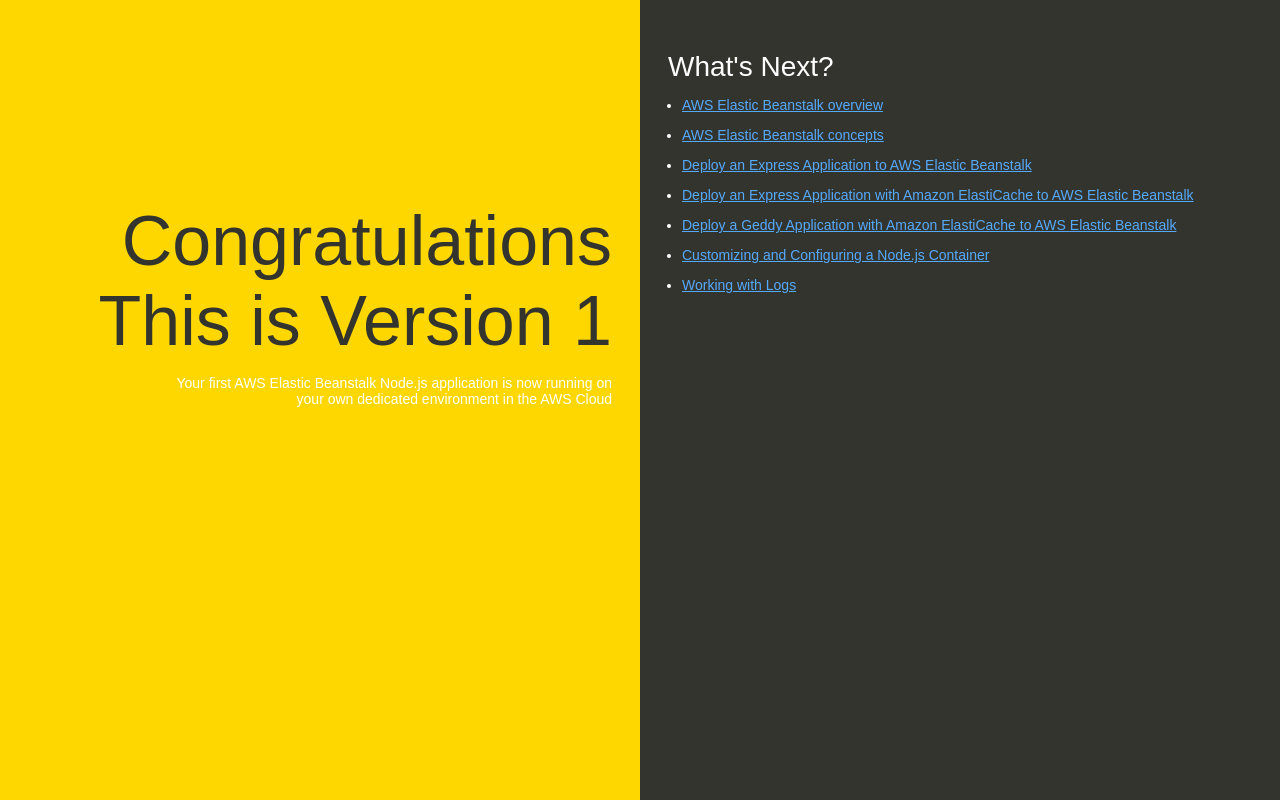
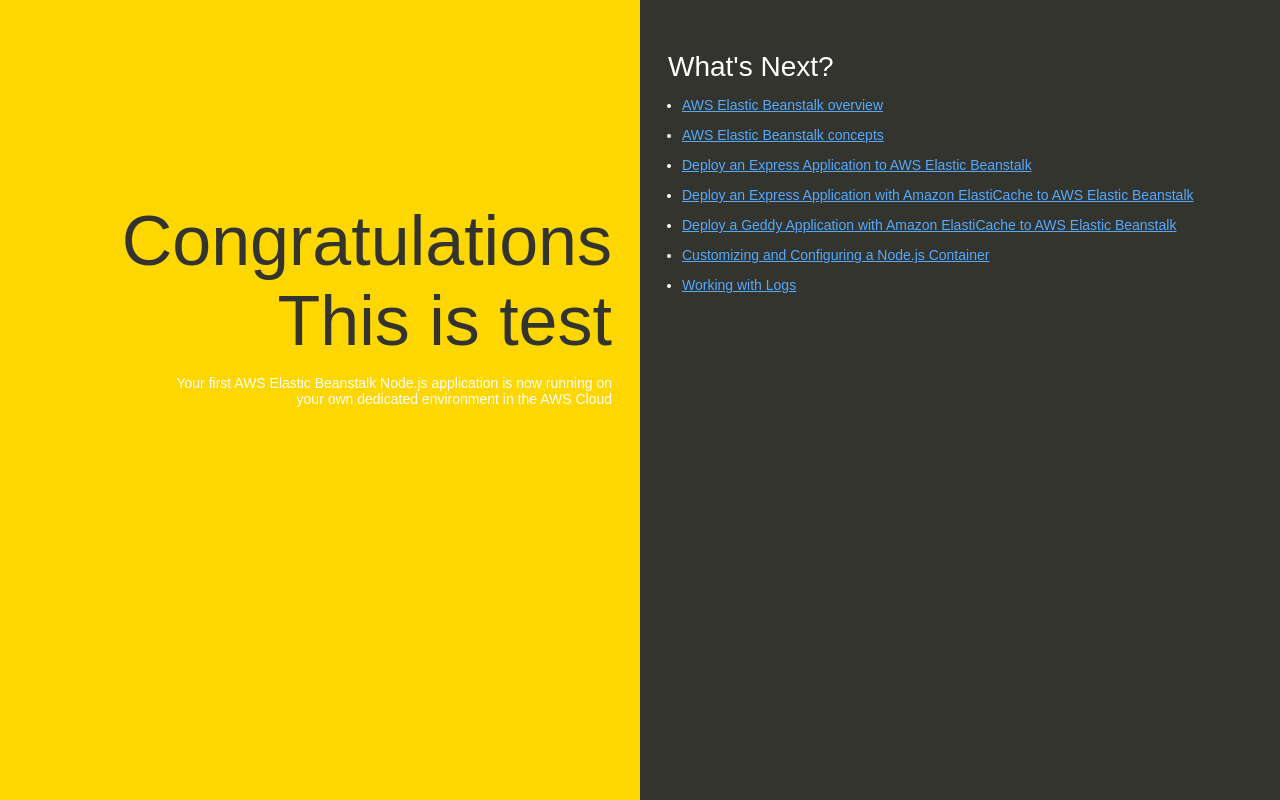
Before and after one commit to Nabadipa/NewReposit, a website: page index.html in a window 1280 px wide. Drawn offline with Linux system fonts and the light colour scheme.

Commit message:
Add files via upload

```diff
--- a/index.html
+++ b/index.html
@@ -74,7 +74,7 @@
   </head>
   <body>
     <div class="textColumn">
-      <h1>Congratulations </br> This is Version 1</h1>
+      <h1>Congratulations </br> This is test</h1>
       <p>Your first AWS Elastic Beanstalk Node.js application is now running on your own dedicated environment in the AWS Cloud</p>
     </div>
     <div class="linksColumn">
```
